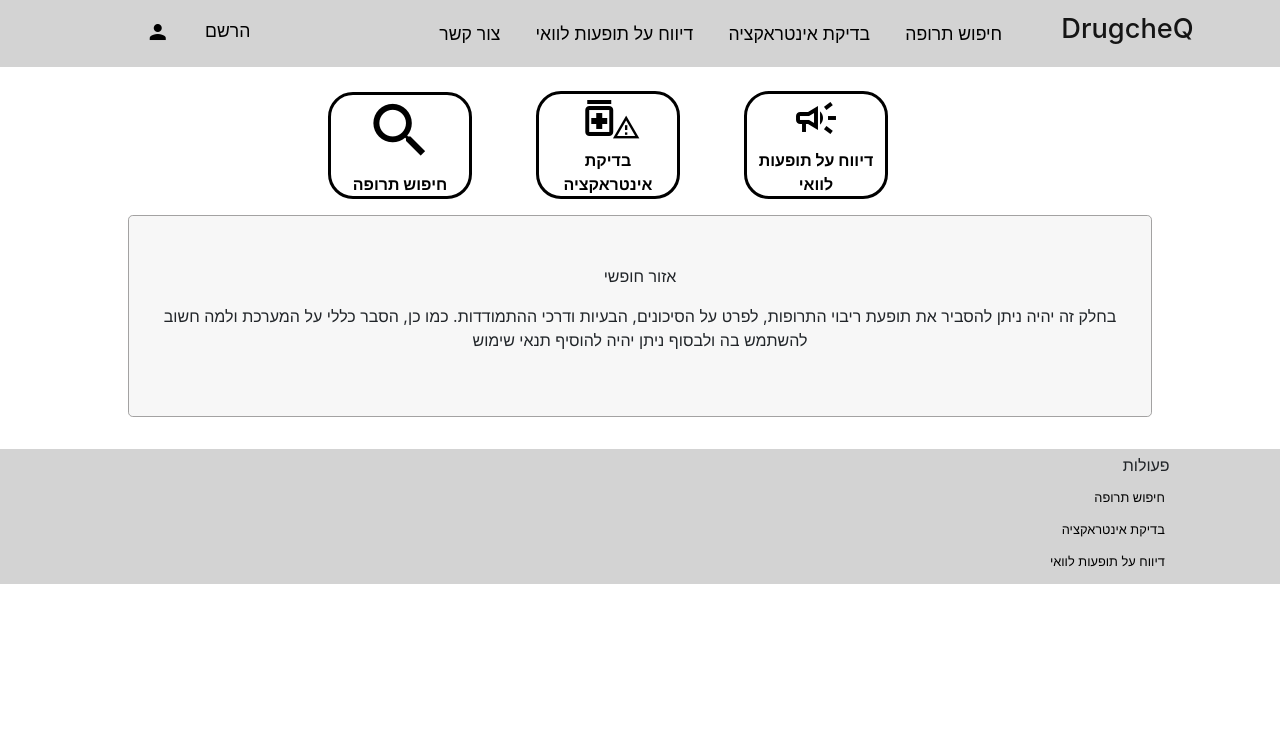
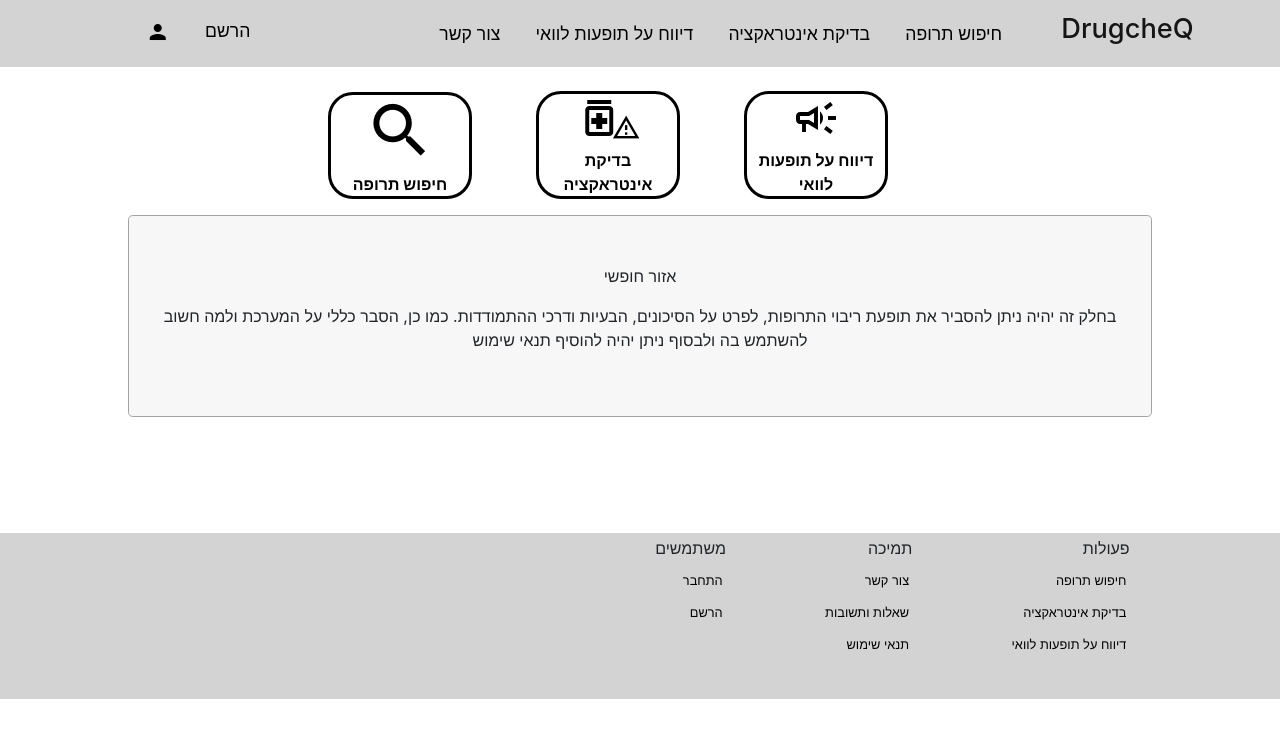
Before and after one commit to AmitLiberman/DrugcheQ-Preventing-Polypharmacy, a React app: page / in a window 1280 px wide. Shown: the top 738 px of the page. Built offline with nearby package versions, Linux system fonts and the light colour scheme.

Commit message:
bottom navigation bar is finished for Desktop

```diff
--- a/src/Constants/BottomNav.css
+++ b/src/Constants/BottomNav.css
@@ -1,16 +1,24 @@
     .bottom-nav-container {
         text-align: right;
+        direction: rtl;
+        display: flex;
         padding-right: 8em;
+        margin-top: 9em;
         padding-top: 0.5em;
-    padding-bottom: 1em;
+        padding-bottom: 3.5em;
         background-color: lightgrey;
         font-size: 0.8rem;
+        @media only screen and (max-width: 768px) {
+            /* For mobile phones: */
+            padding-right: 0em;
+        }
     }
 
     .bottom-action-nav-link {
         text-decoration: none;
         color: black;
-    margin-right: 1em;
+        margin-right: 4em;
+        margin-left: 4em;
         margin-top: 1em;
         display: block;
     }
@@ -20,5 +28,11 @@
     }
 
     .category-name {
-    margin-right: 0.5em;
+        margin-right: 3em;
     }
+
+    .category-wrapper {
+        display: inline-block;
+    }
+
+    .category-wrapper.support {}
--- a/src/Constants/BottomNav.js
+++ b/src/Constants/BottomNav.js
@@ -4,7 +4,7 @@
 const BottomNav = (props) => {
   return (
     <div className="bottom-nav-container">
-      <div className="action-categories ">
+      <div className="category-wrapper actions">
         <h6 className="category-name">פעולות</h6>
         <a className="bottom-action-nav-link" href="/drug-search">
           <span className="bottom-link-text"> חיפוש תרופה</span>
@@ -16,6 +16,28 @@
           <span className="bottom-link-text">דיווח על תופעות לוואי</span>
         </a>
       </div>
+      <div className="category-wrapper support">
+        <h6 className="category-name">תמיכה</h6>
+        <a className="bottom-action-nav-link" href="/connect">
+          <span className="bottom-link-text">צור קשר</span>
+        </a>
+        <a className="bottom-action-nav-link" href="/faq">
+          <span className="bottom-link-text">שאלות ותשובות</span>
+        </a>
+        <a className="bottom-action-nav-link" href="/terms">
+          <span className="bottom-link-text">תנאי שימוש</span>
+        </a>
+      </div>
+
+      <div className="category-wrapper support">
+        <h6 className="category-name">משתמשים</h6>
+        <a className="bottom-action-nav-link" href="/connect">
+          <span className="bottom-link-text">התחבר</span>
+        </a>
+        <a className="bottom-action-nav-link" href="/faq">
+          <span className="bottom-link-text">הרשם</span>
+        </a>
+      </div>
     </div>
   );
 };
```
Also changed, not shown: 1 other file (tests, documents, lock files or other folders). Lines whose indentation alone changed are shown as unchanged.
